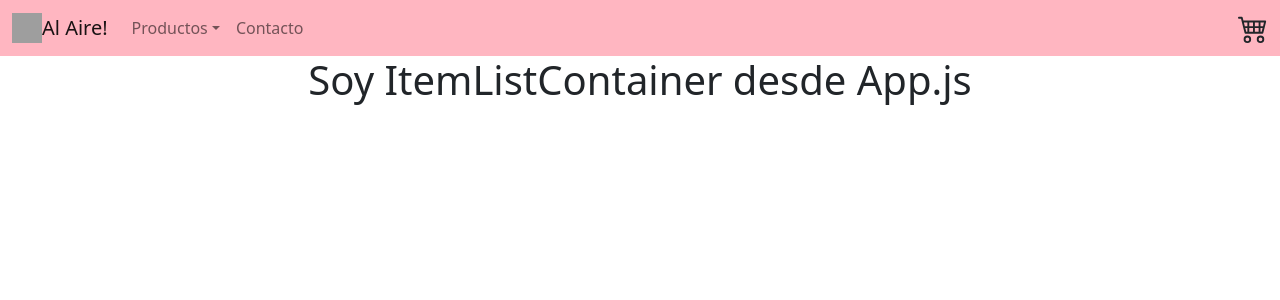
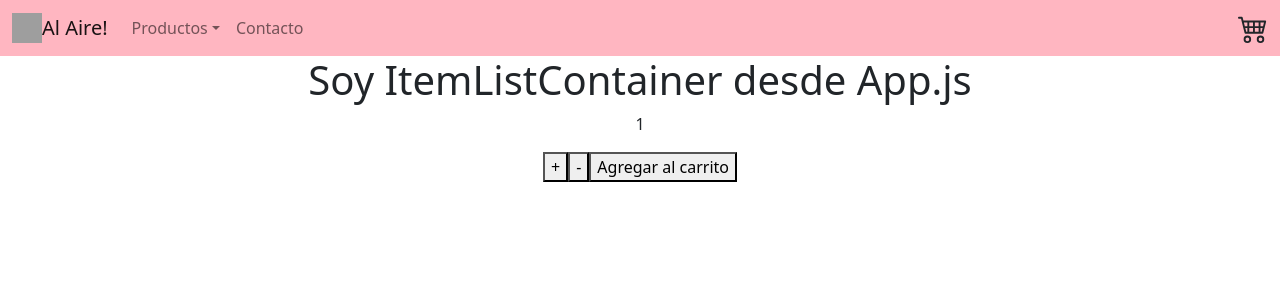
Before and after one commit to Janfisdel/fisdel-ecommerce, a React (Create React App) app: page / in a window 1280 px wide. Shown: the top 300 px of the page. Built offline with nearby package versions, Linux system fonts and the light colour scheme; grey boxes are pictures that could not be loaded.

Commit message:
agregado de item contadores

```diff
--- /dev/null
+++ b/src/components/ItemCount/ItemCount.js
@@ -0,0 +1,41 @@
+import React, {useState} from 'react'
+
+function ItemCount({stock, initial}) {
+
+
+    const [value, setValue] = useState(initial)
+
+    const handleSuma = (valor)=>{
+        value < stock ? setValue(previo => previo+ valor): console.log('compra maxima posible')
+
+        // if (value <stock)
+        // setValue(value + 1)
+    }
+
+    const handleResta =(valor)=>{
+        value > initial ? setValue(estadoPrevio => estadoPrevio - valor) : console.log('compra minima posible')
+
+
+
+        // if (value > initial){
+        // setValue(value - 1)
+        // }
+
+    }
+
+    const handleAgregar =()=>{
+        console.log('Se agregaron' + {} + 'productos al carrito')
+    }
+
+    return (
+        <div>
+        <p>{value}</p>
+        <button onClick={()=>handleSuma(1)}>+</button>
+        <button onClick={()=>handleResta(1)}>-</button>
+        <button onClick={handleAgregar}>Agregar al carrito</button>
+
+        </div>
+    )
+}
+
+export default ItemCount
--- a/src/components/ItemListContainer/ItemListContainer.js
+++ b/src/components/ItemListContainer/ItemListContainer.js
@@ -1,9 +1,11 @@
 import React from 'react'
+import ItemCount from '../ItemCount/ItemCount'
 
 function ItemListContainer({greeting}) {
     return (
         <div>
             <h1>{greeting}</h1>
+            <ItemCount  stock ={10} initial={1} />
         </div>
     )
 }
```
